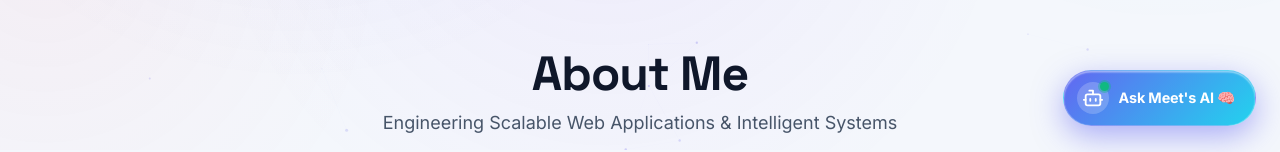
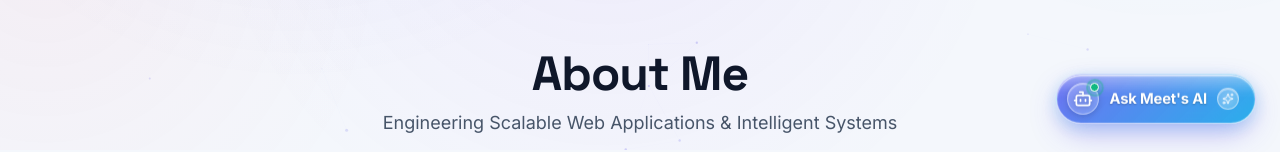
Before and after one commit to MeetAj369/Meet-Portfolio, a React (Vite) app: page / in a window 1280 px wide. Shown: the part 650-802 px from the top of the page. Built offline with nearby package versions, Linux system fonts and the light colour scheme.

Commit message:
style(ai-assistant): upgrade floating button to Apple Liquid Glass with radar beacon and glowing sparkle badge

```diff
--- a/src/components/common/AIAssistant/AIAssistant.jsx
+++ b/src/components/common/AIAssistant/AIAssistant.jsx
@@ -559,10 +559,13 @@ const AIAssistant = () => {
           aria-label="Open Meet's AI Assistant"
         >
           <div className={styles.fabIconWrap}>
-            <Bot size={22} className={styles.botIcon} />
+            <Bot size={20} className={styles.botIcon} />
             <span className={styles.pulseGlow} />
           </div>
-          <span className={styles.fabLabel}>Ask Meet's AI 🧠</span>
+          <span className={styles.fabLabel}>Ask Meet's AI</span>
+          <span className={styles.fabAiBadge}>
+            <Sparkles size={12} className={styles.fabSparkle} />
+          </span>
         </button>
       )}
 
@@ -577,7 +580,9 @@ const AIAssistant = () => {
                 <span className={styles.onlineDot} />
               </div>
               <div>
-                <h3 className={styles.headerTitle}>Ask Me Anything About Meet 🧠</h3>
+                <h3 className={styles.headerTitle}>
+                  Ask Me Anything About Meet <Sparkles size={15} className={styles.headerSparkle} />
+                </h3>
                 <p className={styles.headerSubtitle}>I can answer questions about Meet's experience, projects, and skills.</p>
               </div>
             </div>
--- a/src/components/common/AIAssistant/AIAssistant.module.css
+++ b/src/components/common/AIAssistant/AIAssistant.module.css
@@ -1,4 +1,4 @@
-/* Floating Action Button: Liquid Glass Capsule */
+/* Floating Action Button: Premium Apple Liquid Glass Capsule */
 .fabBtn {
   position: fixed;
   bottom: 24px;
@@ -7,27 +7,101 @@
   display: flex;
   align-items: center;
   gap: 10px;
-  background: var(--accent-gradient);
+  background: linear-gradient(135deg, rgba(99, 102, 241, 0.88) 0%, rgba(34, 211, 238, 0.82) 100%);
   color: #ffffff;
-  border: 1px solid rgba(255, 255, 255, 0.25);
-  padding: 11px 20px 11px 13px;
+  border: 1px solid rgba(255, 255, 255, 0.38);
+  padding: 8px 16px 8px 10px;
   border-radius: var(--radius-full);
   cursor: pointer;
-  box-shadow: 0 10px 30px rgba(99, 102, 241, 0.5), inset 0 1.5px 1.5px rgba(255, 255, 255, 0.45);
-  backdrop-filter: blur(12px);
-  -webkit-backdrop-filter: blur(12px);
-  transition: all 0.3s cubic-bezier(0.16, 1, 0.3, 1);
+  box-shadow:
+    0 12px 32px -4px rgba(99, 102, 241, 0.45),
+    0 4px 16px rgba(34, 211, 238, 0.25),
+    inset 0 1.5px 1px 0 rgba(255, 255, 255, 0.6),
+    inset 0 -1.5px 1px 0 rgba(0, 0, 0, 0.15);
+  backdrop-filter: blur(20px) saturate(180%);
+  -webkit-backdrop-filter: blur(20px) saturate(180%);
+  transition: all 0.35s cubic-bezier(0.16, 1, 0.3, 1);
   font-family: inherit;
+  overflow: hidden;
+  animation: floatFab 4s ease-in-out infinite;
+}
+
+@keyframes floatFab {
+  0%, 100% {
+    transform: translateY(0);
+  }
+  50% {
+    transform: translateY(-4px);
+  }
+}
+
+/* Apple Liquid Glass Specular Top Highlight */
+.fabBtn::before {
+  content: '';
+  position: absolute;
+  top: 0;
+  left: 0;
+  right: 0;
+  height: 48%;
+  border-radius: var(--radius-full) var(--radius-full) 0 0;
+  background: linear-gradient(180deg, rgba(255, 255, 255, 0.38) 0%, rgba(255, 255, 255, 0.05) 75%, transparent 100%);
+  pointer-events: none;
+}
+
+/* Liquid Glass Shimmer Sweep on Hover */
+.fabBtn::after {
+  content: '';
+  position: absolute;
+  top: -50%;
+  left: -60%;
+  width: 50%;
+  height: 200%;
+  background: linear-gradient(60deg, transparent, rgba(255, 255, 255, 0.35), transparent);
+  transform: rotate(25deg);
+  pointer-events: none;
+  opacity: 0;
+  transition: opacity 0.3s ease;
 }
 
 .fabBtn:hover {
-  transform: translateY(-3px) scale(1.03);
-  box-shadow: 0 16px 36px rgba(99, 102, 241, 0.65), 0 0 20px rgba(34, 211, 238, 0.4);
+  transform: translateY(-5px) scale(1.03);
+  box-shadow:
+    0 18px 40px -4px rgba(99, 102, 241, 0.6),
+    0 6px 24px rgba(34, 211, 238, 0.38),
+    inset 0 2px 1.5px 0 rgba(255, 255, 255, 0.75),
+    inset 0 -1.5px 1px 0 rgba(0, 0, 0, 0.15);
+  border-color: rgba(255, 255, 255, 0.55);
+  animation-play-state: paused;
+}
+
+.fabBtn:hover::after {
+  opacity: 1;
+  animation: shimmerSweep 0.9s cubic-bezier(0.16, 1, 0.3, 1) forwards;
 }
 
 .fabBtn:active {
-  transform: translateY(1px) scale(0.96);
+  transform: translateY(1px) scale(0.97);
+  box-shadow:
+    0 6px 20px rgba(99, 102, 241, 0.4),
+    inset 0 1px 1px 0 rgba(255, 255, 255, 0.4);
   transition-duration: 0.08s;
+}
+
+/* Light theme adaptive styling */
+[data-theme='light'] .fabBtn {
+  background: linear-gradient(135deg, rgba(99, 102, 241, 0.92) 0%, rgba(14, 165, 233, 0.88) 100%);
+  border: 1px solid rgba(255, 255, 255, 0.65);
+  box-shadow:
+    0 12px 30px -4px rgba(79, 70, 229, 0.35),
+    0 4px 16px rgba(14, 165, 233, 0.22),
+    inset 0 1.5px 1.5px 0 rgba(255, 255, 255, 0.75);
+}
+
+[data-theme='light'] .fabBtn:hover {
+  box-shadow:
+    0 18px 40px -4px rgba(79, 70, 229, 0.48),
+    0 6px 24px rgba(14, 165, 233, 0.3),
+    inset 0 2px 2px 0 rgba(255, 255, 255, 0.85);
 }
 
 .fabIconWrap {
@@ -35,32 +109,104 @@
   width: 32px;
   height: 32px;
   border-radius: 50%;
-  background: rgba(255, 255, 255, 0.2);
+  background: rgba(255, 255, 255, 0.22);
+  backdrop-filter: blur(8px);
+  -webkit-backdrop-filter: blur(8px);
+  border: 1px solid rgba(255, 255, 255, 0.4);
   display: flex;
   align-items: center;
   justify-content: center;
+  box-shadow: inset 0 1px 1px rgba(255, 255, 255, 0.45), 0 2px 6px rgba(0, 0, 0, 0.15);
+  flex-shrink: 0;
 }
 
 .botIcon {
   color: #ffffff;
+  filter: drop-shadow(0 1px 2px rgba(0, 0, 0, 0.2));
 }
 
+/* Crisp Radar Ping Beacon Online Indicator */
 .pulseGlow {
   position: absolute;
-  top: 0;
-  right: 0;
+  top: -1px;
+  right: -1px;
   width: 9px;
   height: 9px;
   border-radius: 50%;
   background: #10b981;
-  box-shadow: 0 0 0 2px rgba(16, 185, 129, 0.4);
-  animation: pulseDot 2s infinite;
+  border: 1.5px solid #ffffff;
+  box-shadow: 0 0 6px rgba(16, 185, 129, 0.8);
+  pointer-events: none;
+}
+
+.pulseGlow::after {
+  content: '';
+  position: absolute;
+  inset: -1.5px;
+  border-radius: 50%;
+  border: 1.5px solid #10b981;
+  animation: radarPing 2.2s cubic-bezier(0, 0, 0.2, 1) infinite;
+}
+
+@keyframes radarPing {
+  0% {
+    transform: scale(0.9);
+    opacity: 0.9;
+  }
+  60%, 100% {
+    transform: scale(2.4);
+    opacity: 0;
+  }
 }
 
 .fabLabel {
   font-weight: 700;
-  font-size: 0.9rem;
+  font-size: 0.92rem;
   letter-spacing: -0.01em;
+  color: #ffffff;
+  text-shadow: 0 1px 2px rgba(0, 0, 0, 0.25);
+  white-space: nowrap;
+}
+
+.fabAiBadge {
+  display: inline-flex;
+  align-items: center;
+  justify-content: center;
+  width: 22px;
+  height: 22px;
+  border-radius: 50%;
+  background: rgba(255, 255, 255, 0.22);
+  border: 1px solid rgba(255, 255, 255, 0.45);
+  box-shadow: inset 0 1px 1px rgba(255, 255, 255, 0.5);
+  color: #ffffff;
+  flex-shrink: 0;
+}
+
+.fabSparkle {
+  color: #ffffff;
+  filter: drop-shadow(0 0 4px rgba(255, 255, 255, 0.8));
+  animation: sparkleGlint 3.5s ease-in-out infinite;
+}
+
+@keyframes sparkleGlint {
+  0%, 100% {
+    transform: scale(1) rotate(0deg);
+    opacity: 0.9;
+  }
+  50% {
+    transform: scale(1.15) rotate(15deg);
+    opacity: 1;
+    filter: drop-shadow(0 0 6px rgba(255, 255, 255, 1));
+  }
+}
+
+.headerSparkle {
+  display: inline-block;
+  vertical-align: middle;
+  margin-left: 4px;
+  color: #22d3ee;
+  filter: drop-shadow(0 0 6px rgba(34, 211, 238, 0.6));
+  animation: sparkleGlint 3s ease-in-out infinite;
 }
 
 /* Chat Panel Window: Pure Liquid Glass Window */
@@ -604,21 +750,29 @@
   .fabBtn {
     bottom: 18px;
     right: 14px;
-    width: 46px;
-    height: 46px;
+    width: 48px;
+    height: 48px;
     padding: 0;
     border-radius: 50%;
     justify-content: center;
-    box-shadow: 0 8px 24px rgba(99, 102, 241, 0.55);
+    box-shadow: 0 10px 26px rgba(99, 102, 241, 0.55);
   }
 
   .fabIconWrap {
     width: 100%;
     height: 100%;
     background: transparent;
+    border: none;
+    box-shadow: none;
   }
 
-  .fabLabel {
+  .pulseGlow {
+    top: 3px;
+    right: 3px;
+  }
+
+  .fabLabel,
+  .fabAiBadge {
     display: none !important;
   }
 }
```
